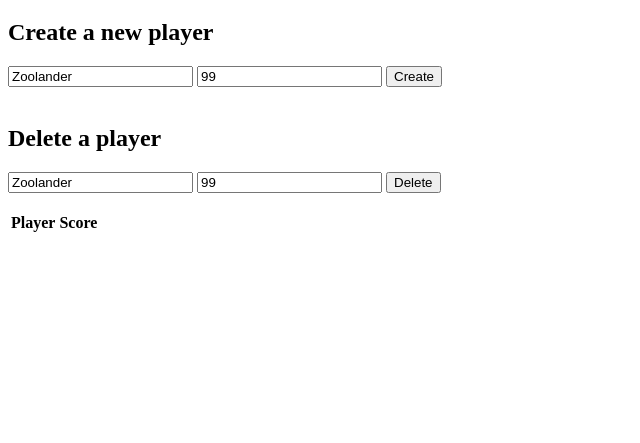
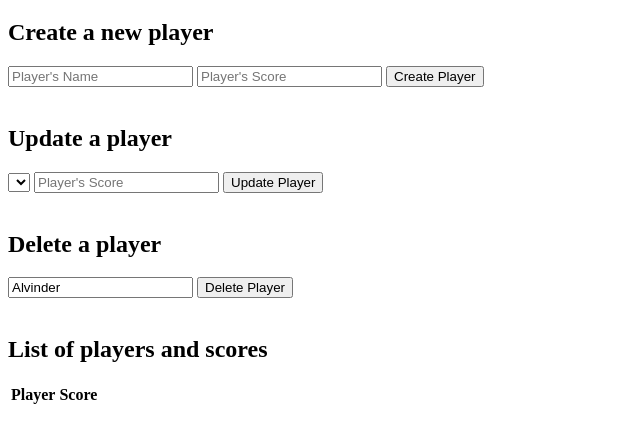
Before and after one commit to jsstrn/ga-wdi-crud-exercise, a website: page public/index.html in a window 1280 px wide. Shown: the part 61-504 px from the top of the page, without its empty margins (0-640 px from the left). Drawn offline with Linux system fonts and the light colour scheme; no server answers.

Commit message:
Update index.html

```diff
--- a/public/index.html
+++ b/public/index.html
@@ -9,19 +9,29 @@
   <body>
     <h1>My Scoreboard</h1>
     <h2>Create a new player</h2>
-    <form class="" action="/scores/" method="post">
-      <input type="text" name="player" value="Zoolander" placeholder="Your Name">
-      <input type="text" name="score" value="99" placeholder="Your Score">
-      <button type="submit">Create</button>
+    <form class="" action="/scores/" method="POST">
+      <input type="text" name="player" placeholder="Player's Name" required>
+      <input type="number" name="score" placeholder="Player's Score" required>
+      <button type="submit">Create Player</button>
+    </form>
+    <br>
+    <h2>Update a player</h2>
+    <form class="" action="/scores/" method="DELETE">
+      <select id="select-player-update" name="player"></select>
+      <!-- <input type="text" name="player" value="Zoolander" placeholder="Your Name"> -->
+      <input type="number" name="score"placeholder="Player's Score" required>
+      <button type="submit">Update Player</button>
     </form>
     <br>
     <h2>Delete a player</h2>
-    <form class="" action="/scores/" method="delete">
-      <input type="text" name="player" value="Zoolander" placeholder="Your Name">
-      <input type="text" name="score" value="99" placeholder="Your Score">
-      <button type="submit" name="button">Delete</button>
+    <form class="" action="/scores/" method="DELETE">
+      <!-- <select id="select-player-delete" name="player"></select> -->
+      <input type="text" name="player" value="Alvinder" placeholder="Your Name">
+      <!-- <input type="text" name="score" value="99" placeholder="Your Score"> -->
+      <button type="submit">Delete Player</button>
     </form>
     <br>
+    <h2>List of players and scores</h2>
     <table id="table">
       <tr>
         <th>Player</th>
@@ -30,11 +40,22 @@
     </table>
     <br>
     <script type="text/javascript">
+      var selectUpdate = document.getElementById('select-player-update')
+      var selectDelete = document.getElementById('select-player-delete')
       var table = document.getElementById('table')
       fetch('/scores')
         .then(res => res.json())
         .then(data => {
           data.forEach(member => {
+            // populate select options
+            var op1 = document.createElement('option')
+            var op2 = document.createElement('option')
+            op1.textContent = member.player
+            op2.textContent = member.player
+            selectUpdate.appendChild(op1)
+            selectDelete.appendChild(op2)
+
+            // populate table rows
             var tr = document.createElement('tr')
             var td1 = document.createElement('td')
             var td2 = document.createElement('td')
```
